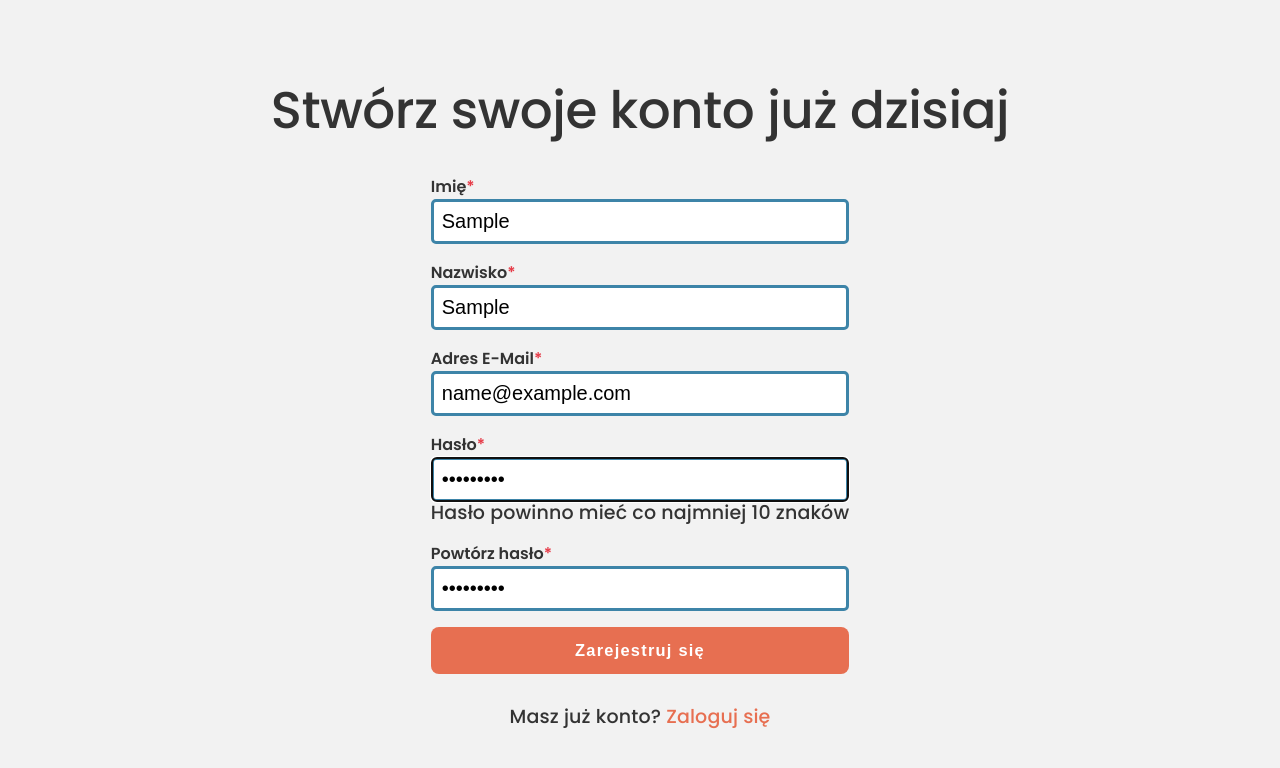
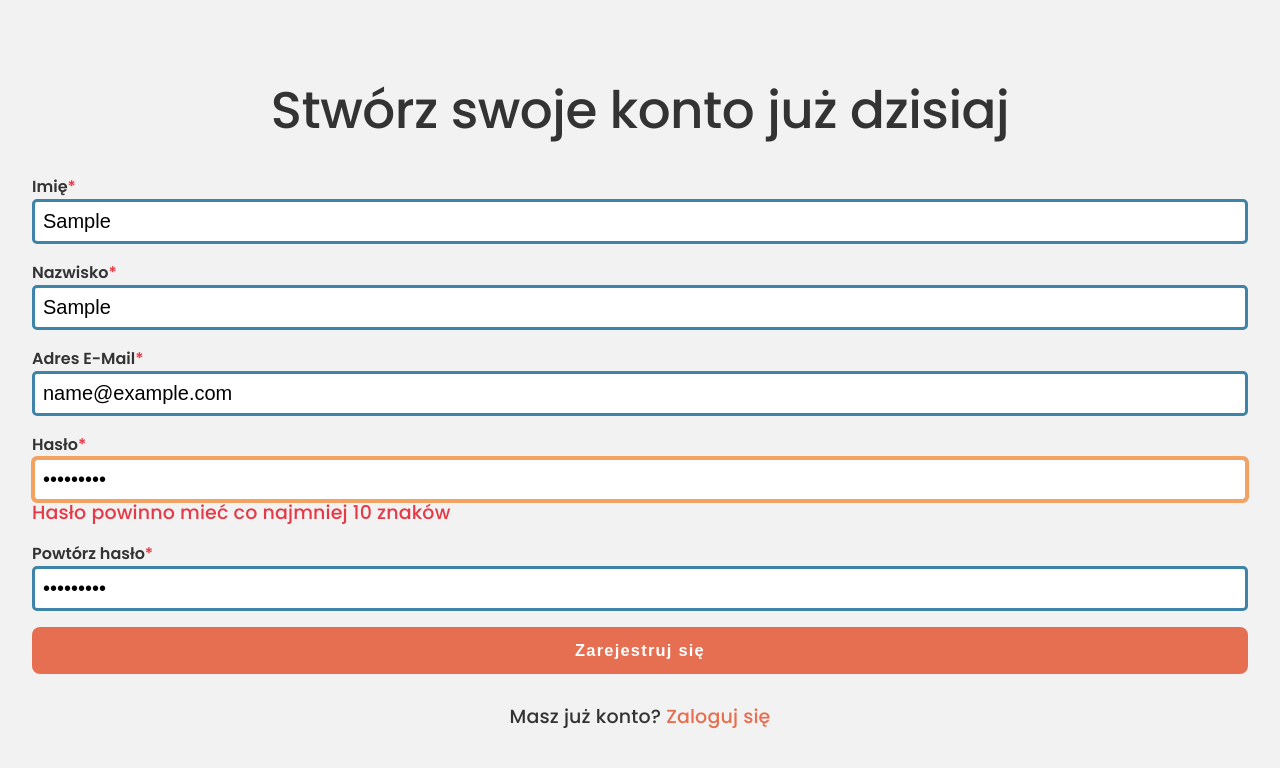
Before and after one commit to PixelSculptor/desk-me, a React (Vite) app in the folder frontend/: page /register in a window 1280 px wide. Both pictures are taken after typing "Sample", "Sample", "name@example.com", "Sample123", "Sample123" into the empty fields and a click on the button "Zarejestruj się". Shown: the top 768 px of the page. Built offline with nearby package versions, Linux system fonts and the light colour scheme.

Commit message:
add minor changes for registration design

```diff
--- a/frontend/src/components/InputField/InputField.module.scss
+++ b/frontend/src/components/InputField/InputField.module.scss
@@ -19,5 +19,13 @@
         padding: 0.5rem;
         border: 0.188rem solid utils.$primary-color;
         border-radius: 0.313rem;
+        &:focus-visible {
+            outline: utils.$secondary-color solid 0.288rem;
+            outline-offset: -0.188rem;
+        }
+    }
+
+    &__errorMessage {
+        color: utils.$error-color;
     }
 }
--- a/frontend/src/components/InputField/InputField.tsx
+++ b/frontend/src/components/InputField/InputField.tsx
@@ -26,7 +26,9 @@ export function InputField<T extends FieldValues>({
                 placeholder={placeholder}
             />
             {error && (
-                <h6 className="inputField__errorMessage">{error.message}</h6>
+                <h6 className={styles['inputField__errorMessage']}>
+                    {error.message}
+                </h6>
             )}
         </div>
     );
--- a/frontend/src/components/RegistrationForm/RegistrationForm.module.scss
+++ b/frontend/src/components/RegistrationForm/RegistrationForm.module.scss
@@ -1,8 +1,9 @@
 @use '../../styles/index.scss' as utils;
 
 .registration {
-    gap: 2rem;
+    width: 100%;
     &__form {
         @include utils.display_flex(column);
+        height: 100%;
     }
 }
```
